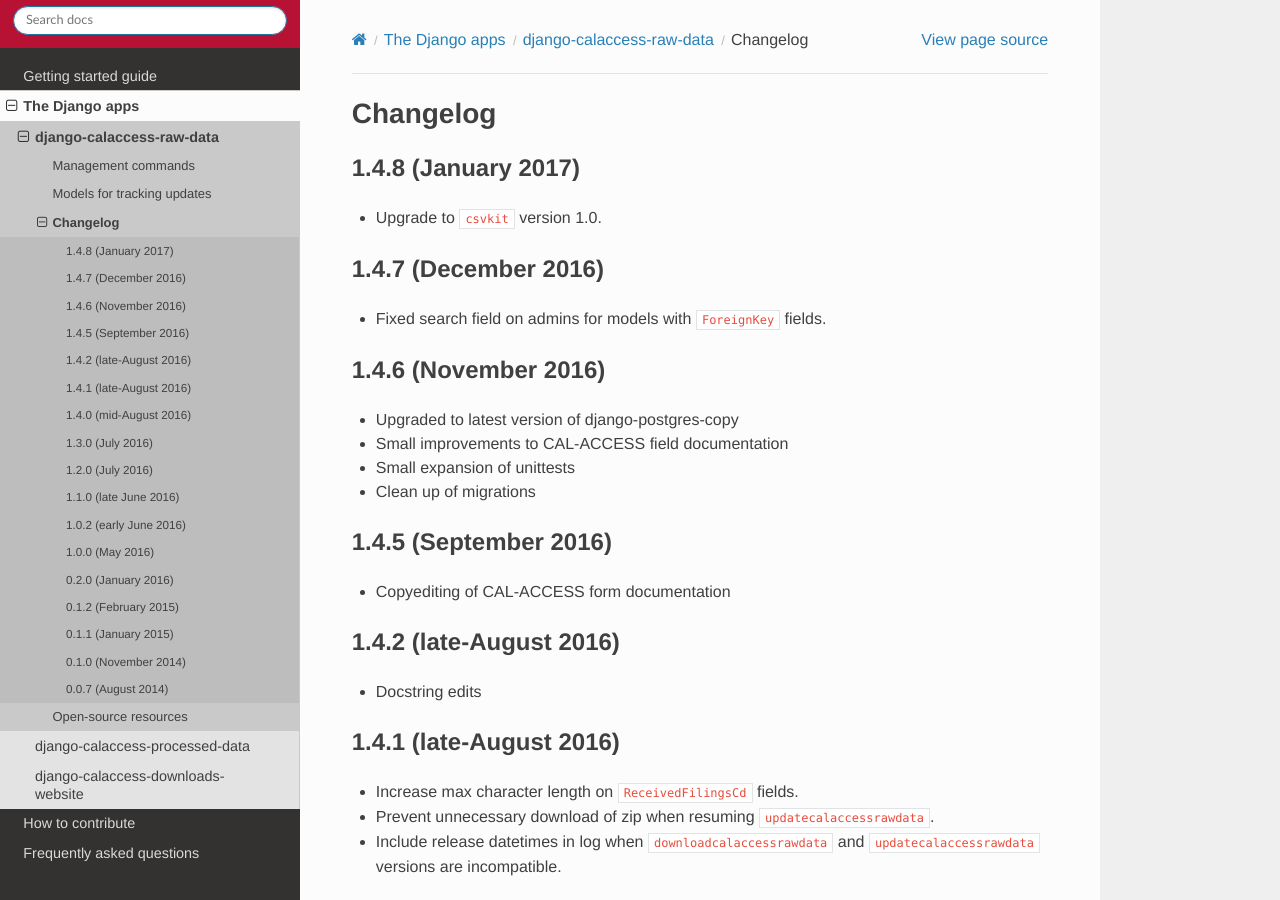
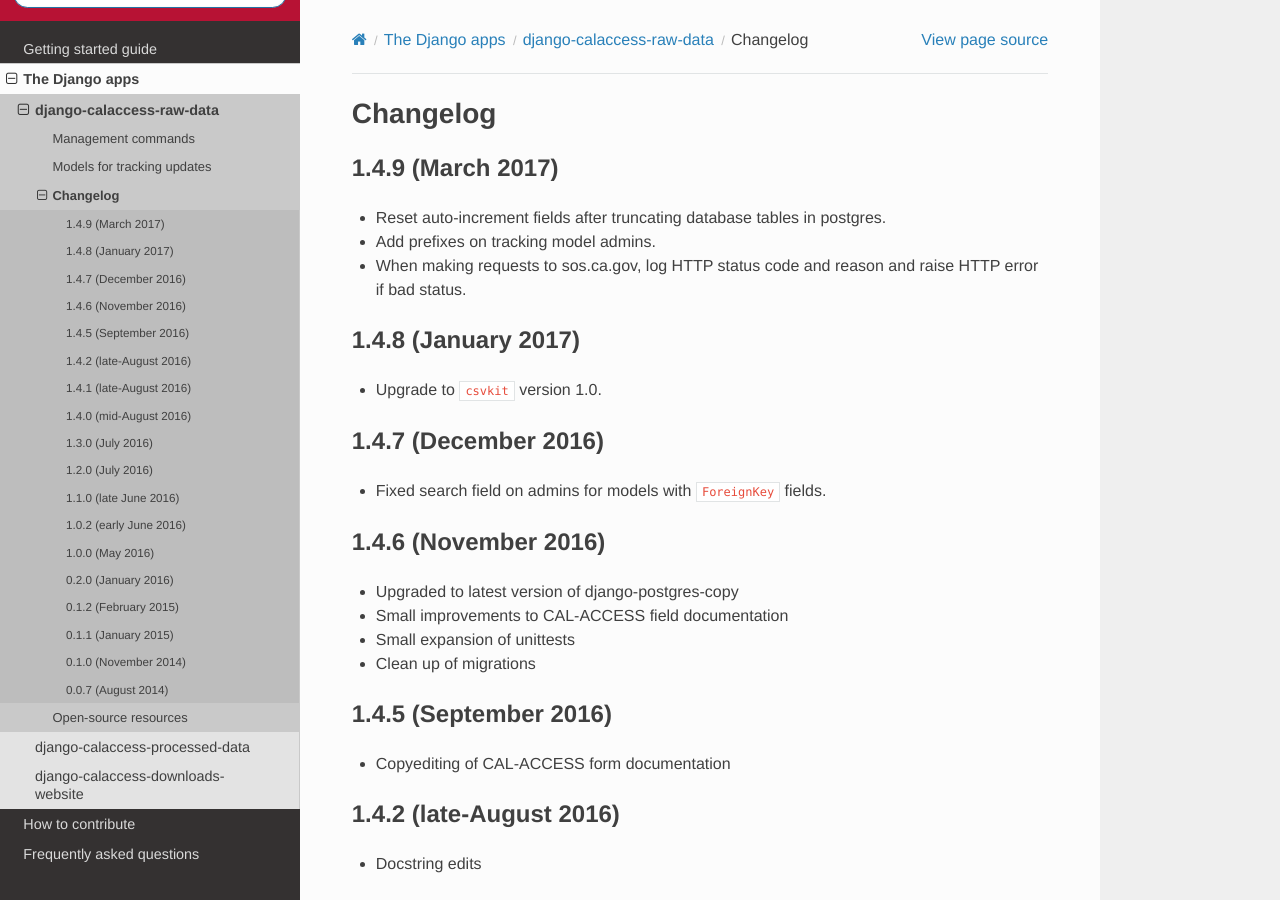
Before and after one commit to palewire/django-calaccess-technical-documentation, a Sphinx documentation site: the page built from docs/apps/calaccess_raw/changelog.rst, in a window 1280 px wide and 900 px high. Built offline with Sphinx 7.4.7 and the Read the Docs theme 2.0.0, drawn with Linux system fonts in a browser that asks for light colours.

Commit message:
v1.4.9 release notes

```diff
--- a/docs/apps/calaccess_raw/changelog.rst
+++ b/docs/apps/calaccess_raw/changelog.rst
@@ -1,5 +1,12 @@
 Changelog
 =========
+
+1.4.9 (March 2017)
+---------------------
+
+* Reset auto-increment fields after truncating database tables in postgres.
+* Add prefixes on tracking model admins.
+* When making requests to sos.ca.gov, log HTTP status code and reason and raise HTTP error if bad status.
 
 1.4.8 (January 2017)
 ---------------------
@@ -10,7 +17,6 @@ Changelog
 ---------------------
 
 * Fixed search field on admins for models with ``ForeignKey`` fields.
-
 
 1.4.6 (November 2016)
 ---------------------
```
